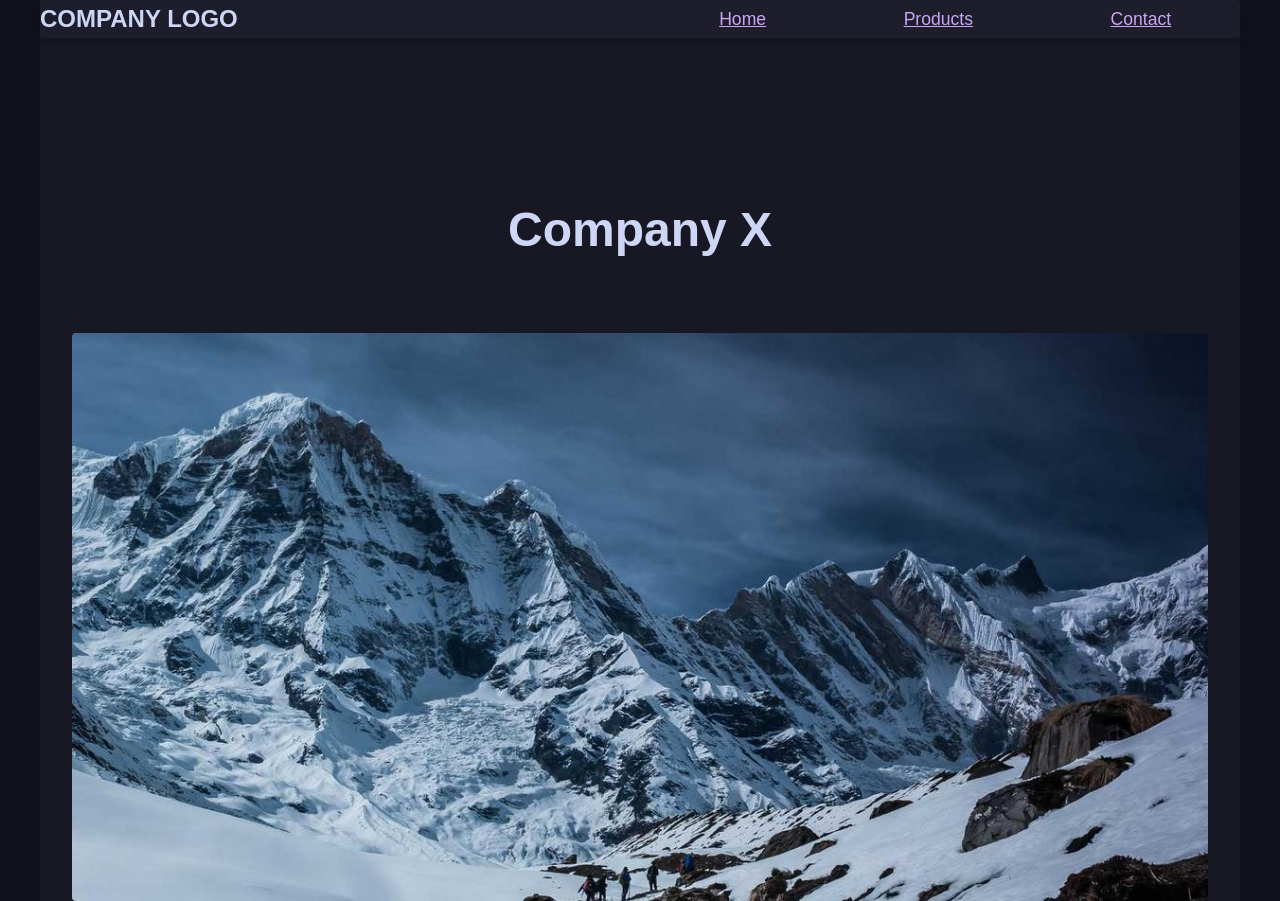
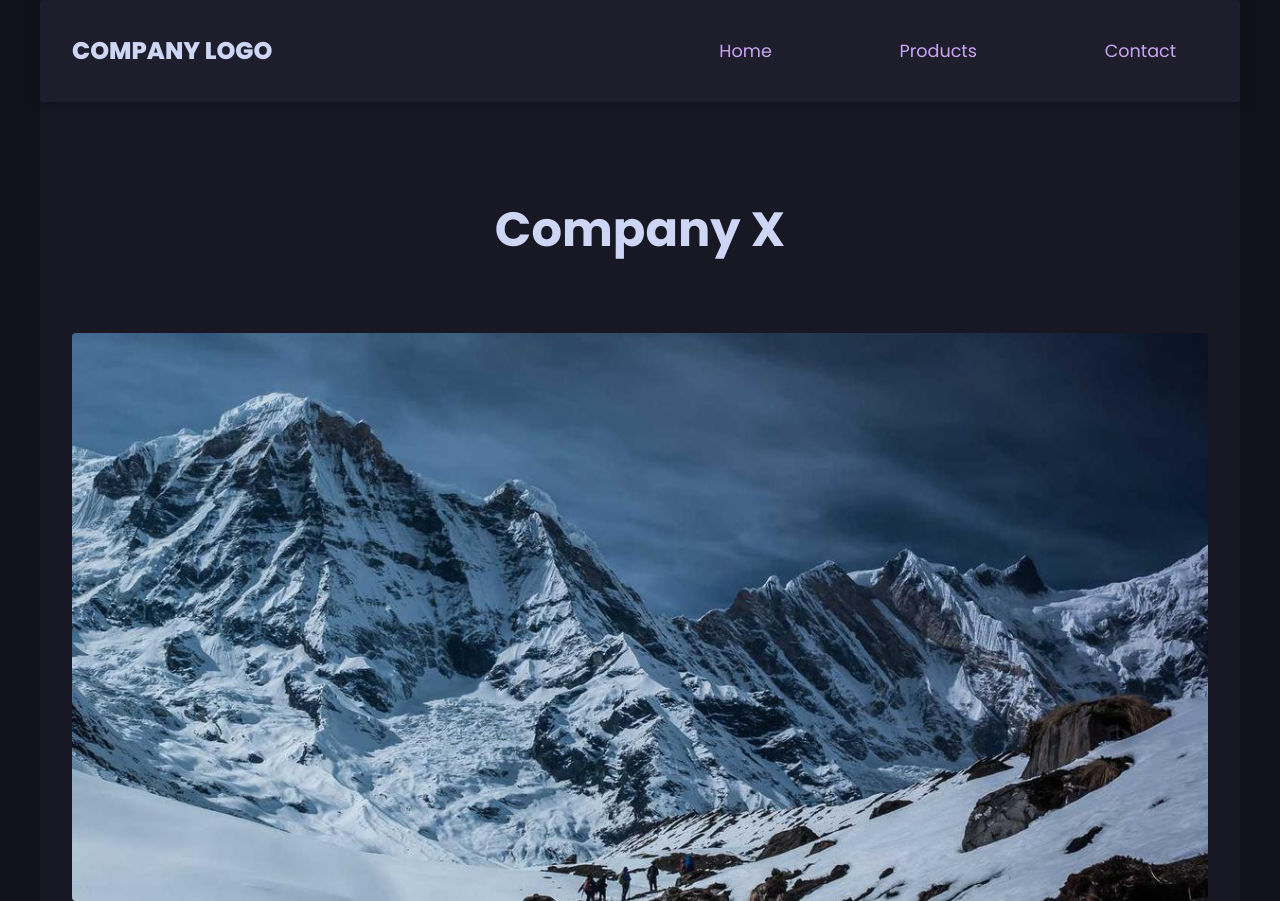
Before and after one commit to MikiPelkonen/html-css-assignment, a plain HTML site: page index.html in a window 1280 px wide. Shown: the top 901 px of the page. Drawn offline with Linux system fonts and the light colour scheme.

Commit message:
Add poppins font

```diff
--- a/globals.css
+++ b/globals.css
@@ -1,3 +1,5 @@
+@import url("https://fonts.googleapis.com/css2?family=Poppins:ital,wght@0,100;0,200;0,300;0,400;0,500;0,600;0,700;0,800;0,900;1,100;1,200;1,300;1,400;1,500;1,600;1,700;1,800;1,900&display=swap");
+
 :root {
   --rosewater: #f5e0dc;
   --flamingo: #f2cdcd;
@@ -27,6 +29,7 @@
   --mantle-light: rgba(18, 18, 25, 0.9);
   --mantle: #181825;
   --crust: #11111b;
+  --poppins-font: "Poppins", sans-seriff;
 }
 
 * {
@@ -36,7 +39,7 @@
 }
 
 html {
-  font-family: sans-serif;
+  font-family: var(--poppins-font);
   font-size: 100%;
   line-height: 1.6;
   color: var(--text);
@@ -53,6 +56,7 @@ body {
 }
 
 header {
+  padding: 2rem 0;
   position: fixed;
   top: 0;
   width: 100%;
@@ -151,16 +155,22 @@ nav ul li {
 
 ul li a {
   color: var(--mauve);
+  text-decoration: none;
+  transition: color 0.2s ease;
+}
+
+ul li a:hover {
+  color: var(--text);
 }
 
 .logo-container {
   flex-grow: 1;
 }
 
-.logo-container p {
+.logo-container h2 {
+  padding-left: 2rem;
   display: block;
-  padding: 2rem;
-  font-size: 1.2rem;
+  font-size: 1.5rem;
   font-weight: 800;
 }
 
```
